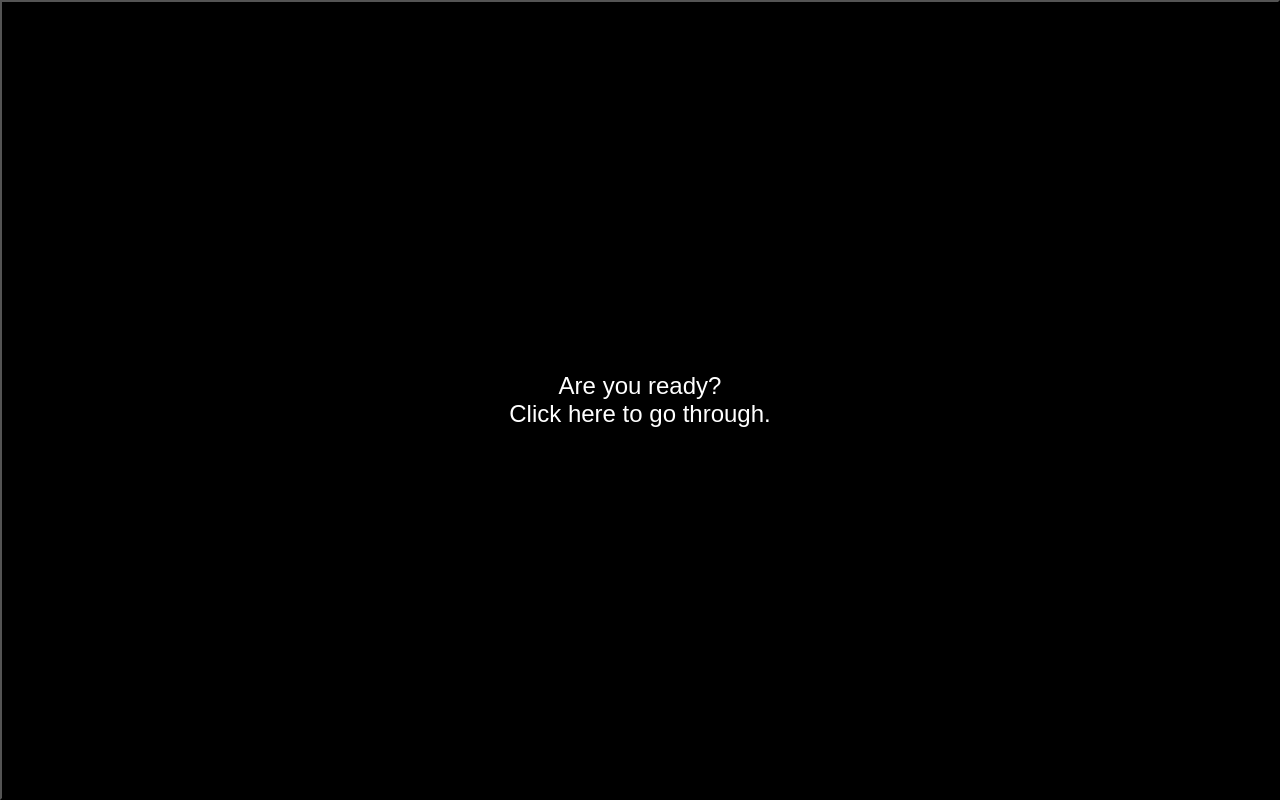
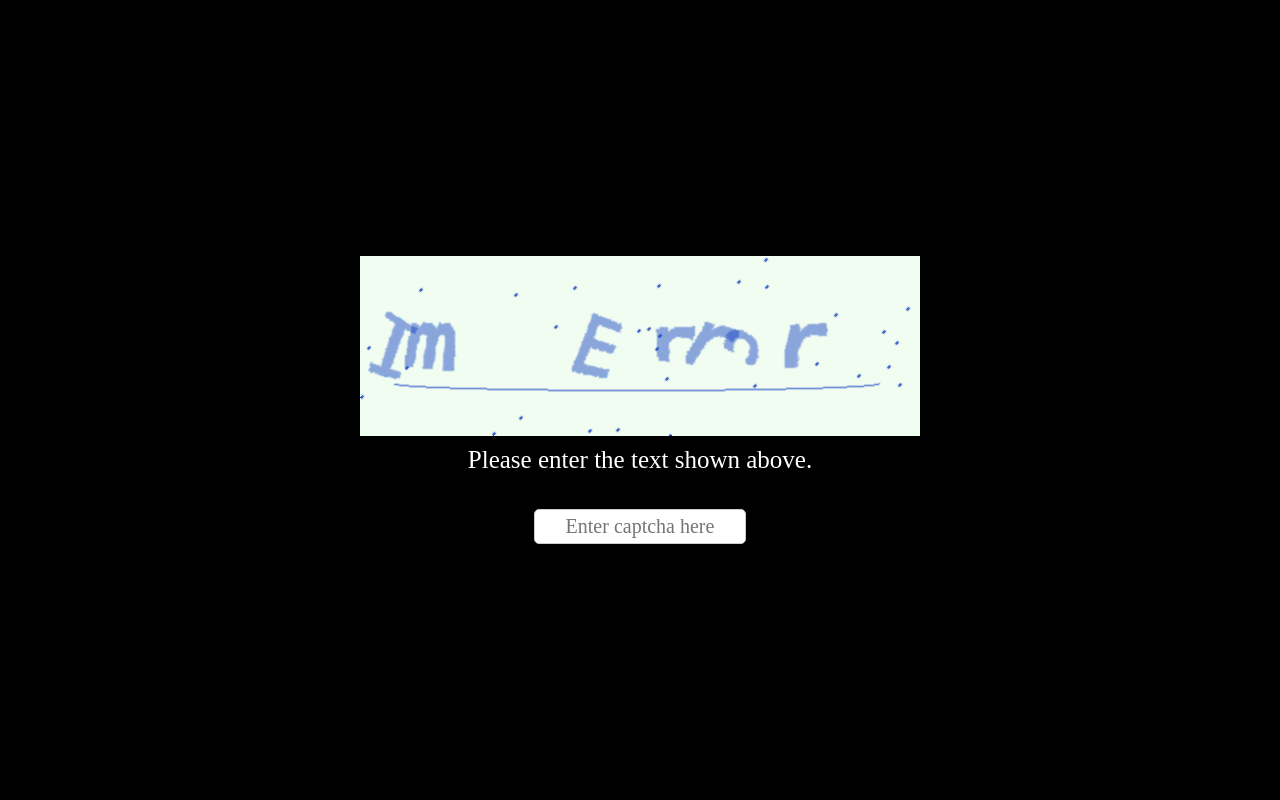
Before and after one commit to Err0r430/website, a SvelteKit app: page / in a window 1280 px wide. Built offline with nearby package versions, Linux system fonts and the light colour scheme.

Commit message:
Final page

```diff
--- a/src/routes/+page.svelte
+++ b/src/routes/+page.svelte
@@ -1,11 +1,9 @@
-<!-- MainComponent.svelte -->
 <script>
     import { onMount } from 'svelte';
     import ErrorPopup from './popup.svelte';
-    import DummySite from './dummy.svelte';
     import Overlay from './overlay.svelte';
     import Site from './site.svelte';
-    import InteractScreen from './interact.svelte'; // Import the interact screen component
+    import InteractScreen from './interact.svelte';
 
     let isLoading = true;
     let hasSeenPopup = false;
@@ -22,7 +20,7 @@
     let showOverlay = false;
     let showPopup = false;
 
-    let isReady = false; // New state variable to track readiness
+    let isReady = false;
 
     const handleAudioEnd = (/** @type {{ target: any; }} */ event) => {
         const audio = event.target;
@@ -40,6 +38,7 @@
         showOverlay = false;
         hasSeenPopup = true;
         music.volume = 0.5;
+        music.currentTime = 5;
         music.play();
     }
 
@@ -48,7 +47,7 @@
         setTimeout(() => {
             triggerShowOverlay();
             triggerShowPopup();
-        }, 2000);
+        }, 800);
     }
 
     function triggerShowOverlay() {
@@ -56,6 +55,7 @@
     }
 
     function triggerShowPopup() {
+        errorSound.volume = 0.1
         errorSound.play();
         setTimeout(() => {
             console.log('Showing popup');
@@ -81,9 +81,11 @@
 {:else}
     <!-- Main application content -->
     {#if hasSeenPopup}
-        <Site />
+        <!-- Pass the music element to the Site component -->
+        <Site {music} />
     {:else}
-        <DummySite />
+        <!-- Show the interact screen as the dummy site -->
+        <InteractScreen handleClick={handleInteractClick} />
     {/if}
 
     {#if showOverlay}
--- a/src/routes/interact.svelte
+++ b/src/routes/interact.svelte
@@ -1,40 +1,33 @@
+
 <script>
     export let handleClick = () => {};
 </script>
 
 <style>
-    .black-screen {
-        position: fixed;
-        top: 0;
-        left: 0;
-        width: 100vw;
-        height: 100vh;
-        background-color: black;
-        display: flex;
-        justify-content: center;
-        align-items: center;
-        color: white;
-        font-size: 24px;
-        cursor: pointer;
-        z-index: 1000;
-        text-align: center; /* Ensure multi-line text is centered */
-    }
-
-    .black-screen-content {
-        display: flex;
-        flex-direction: column;
-        align-items: center;
-    }
+    @import url("/interact.css");
 </style>
 
-<button
+<div
     class="black-screen"
     aria-label="BlackScreen"
-    on:click={handleClick}
-    on:keydown={(e) => e.key === 'Enter' && handleClick()}
 >
-    <span class="black-screen-content">
-        Are you ready? <br />
-        Click here to go through.
-    </span>
-</button>
+    <div class="captcha-container">
+        <div class="captcha-content">
+            <img src="/captcha.png" alt="Captcha image" class="captcha-image">
+            <p class="captcha-text">Please enter the text shown above.</p>
+            <input
+                type="text"
+                class="captcha-input"
+                placeholder="Enter captcha here"
+                on:keydown={(e) => {
+                    if (e.key === 'Enter') {
+                        handleClick();
+                        // Optionally, prevent the default form submission behavior
+                        e.preventDefault();
+                    }
+                }}
+                aria-label="Captcha input"
+            />
+        </div>
+    </div>
+</div>
--- a/src/routes/popup.svelte
+++ b/src/routes/popup.svelte
@@ -34,7 +34,7 @@
         <div class="popup-content">
             <!-- Content of the popup -->
             <h3>An error has occurred</h3>
-            <p>Windows is checking for a solution to the problem...</p>
+            <p>Windows is checking for a solution to your problem...</p>
             <div class="progress-bar">
                 <div class="progress-segment"></div>
             </div>
--- a/src/routes/site.svelte
+++ b/src/routes/site.svelte
@@ -1,13 +1,21 @@
 <!-- Site.svelte -->
 <script lang="ts">
-  import { onMount } from 'svelte';
+    import { onMount, createEventDispatcher } from 'svelte';
+    import ErrorPopup from './popup.svelte';
+    import Overlay from './overlay.svelte';
+    import InteractScreen from './interact.svelte';
+
+    const dispatch = createEventDispatcher();
 
     let interBubble: HTMLDivElement | null = null;
+    export let music: HTMLAudioElement | null = null;
 
     let curX = 0;
     let curY = 0;
     let tgX = 0;
     let tgY = 0;
+
+    let isMuted = false; // State to track if music is muted
 
     function move() {
       curX += (tgX - curX) / 20;
@@ -54,13 +62,53 @@
     // Text content
     const mainText = "Hi, I'm Error";
     const subText = "I'll keep it quick; I'm a backend dev. I love functional simplicity.<br>Enjoy the glowy orbs";
+
+    // Function to toggle mute state
+    function toggleMute() {
+      console.log('Toggle mute');
+      isMuted = !isMuted;
+      if (music) {
+        music.muted = isMuted;
+      }
+    }
+
+    // Reactive statement to observe changes in isMuted
+    $: console.log(`isMuted is now: ${isMuted}`);
   </script>
 
   <style>
     @import '/static/site.css';
+
+    /* Style for the mute button */
+    .mute-button {
+    position: fixed;
+    bottom: 20px;
+    left: 50%; /* Position the left edge at 50% of the viewport width */
+    transform: translateX(-50%); /* Shift the button left by 50% of its width to center it */
+    background-color: rgba(255, 255, 255, 0.1);
+    border: none;
+    border-radius: 50%;
+    width: 40px;
+    height: 40px;
+    display: flex;
+    align-items: center;
+    justify-content: center;
+    cursor: pointer;
+    color: white;
+    font-size: 20px;
+    z-index: 9999; /* Ensure it's on top of other elements */
+    transition: background-color 0.3s ease;
+}
+
+    .mute-button:hover {
+      background-color: rgba(255, 255, 255, 0.2);
+    }
   </style>
 
-<link rel="stylesheet" href="https://cdnjs.cloudflare.com/ajax/libs/font-awesome/6.0.0/css/all.min.css">
+  <link
+    rel="stylesheet"
+    href="https://cdnjs.cloudflare.com/ajax/libs/font-awesome/6.0.0/css/all.min.css"
+  />
 
   <div class="text-container">
     <div class="main-text">
@@ -74,12 +122,17 @@
         </span>
       {/each}
     </div>
-  <div class="sub-text" aria-label="I'll keep it quick; I'm a backend dev. I love functional simplicity. Enjoy the glowy orbs">
+    <div
+      class="sub-text"
+      aria-label="I'll keep it quick; I'm a backend dev. I love functional simplicity. Enjoy the glowy orbs"
+    >
       {#each splitText(subText) as char, index}
         {#if char === 'br'}
           <br />
         {:else if char === ' '}
-              <span class="char" style="animation-delay: {(index * 17)}ms;" aria-hidden="true">&nbsp;</span>
+          <span class="char" style="animation-delay: {(index * 17)}ms;" aria-hidden="true">
+            &nbsp;
+          </span>
         {:else}
           <span
             class="char"
@@ -91,10 +144,16 @@
         {/if}
       {/each}
     </div>
-  <a href="https://github.com/Err0r430" target="_blank" aria-label="GitHub" class="github-icon">
+    <a
+      href="https://github.com/Err0r430"
+      target="_blank"
+      aria-label="GitHub"
+      class="github-icon"
+    >
       <i class="fab fa-github"></i>
     </a>
   </div>
+
   <div class="gradient-bg">
     <svg xmlns="http://www.w3.org/2000/svg">
       <defs>
@@ -123,3 +182,17 @@
       <div bind:this={interBubble} class="interactive"></div>
     </div>
   </div>
+
+  <!-- Mute Button -->
+  <button
+    type="button"
+    class="mute-button"
+    on:click={toggleMute}
+    aria-label={isMuted ? "Unmute" : "Mute"}
+  >
+    {#if isMuted}
+      <i class="fas fa-volume-mute"></i>
+    {:else}
+      <i class="fas fa-volume-up"></i>
+    {/if}
+  </button>
--- /dev/null
+++ b/static/interact.css
@@ -0,0 +1,62 @@
+@font-face {
+    font-family: 'Lexend-Giga';
+    src: url('https://fonts.googleapis.com/css2?family=Lexend+Giga:wght@100..900&display=swap');
+}
+
+* {
+    font-family: "Lexend-Giga";
+}
+
+.black-screen {
+    position: fixed;
+    top: 0;
+    left: 0;
+    width: 100vw;
+    height: 100vh;
+    background-color: black;
+    display: flex;
+    justify-content: center;
+    align-items: center;
+    color: white;
+    font-size: 24px;
+    cursor: default; /* Changed from pointer to default */
+    z-index: 1;
+    text-align: center; /* Ensure multi-line text is centered */
+}
+
+
+.captcha-container {
+    display: flex;
+    justify-content: center;
+    align-items: center;
+}
+
+.captcha-content {
+    text-align: center; /* Centers content horizontally within the container */
+}
+
+.captcha-image {
+    display: block; /* Ensures the image behaves like a block element */
+    margin: 0 auto; /* Centers the image */
+}
+
+.captcha-text {
+    margin-top: 10px; /* Adds spacing between the image and text */
+    font-size: 25px; /* Adjust font size as needed */
+    color: #ffffff; /* Set text color */
+}
+
+.captcha-input {
+    outline: none; /* Removes the default outline */
+    margin-top: 10px;
+    font-size: 20px;
+    width: 200px;
+    border: 1px solid #ccc;
+    border-radius: 5px;
+    padding: 5px;
+    text-align: center; /* Center the text inside the input */
+}
+
+.captcha-input:focus {
+    border-color: #666; /* Optional: Add a custom border color on focus for better UX */
+}
--- a/static/site.css
+++ b/static/site.css
@@ -217,3 +217,25 @@ html, body {
     left: -50%;
     opacity: 0.7;
 }
+
+.mute-button {
+    position: fixed;
+    bottom: 20px;
+    right: 20px;
+    background-color: rgba(255, 255, 255, 0.1);
+    border: none;
+    border-radius: 50%;
+    width: 40px;
+    height: 40px;
+    display: flex;
+    align-items: center;
+    justify-content: center;
+    cursor: pointer;
+    color: white;
+    font-size: 20px;
+    transition: background-color 0.3s ease;
+}
+
+.mute-button:hover {
+    background-color: rgba(255, 255, 255, 0.2);
+}
```
Also changed, not shown: src/routes/test/+page.svelte (+0 -13 lines), static/captcha.png (added), static/favicon.png. Lines whose indentation alone changed are shown as unchanged.
